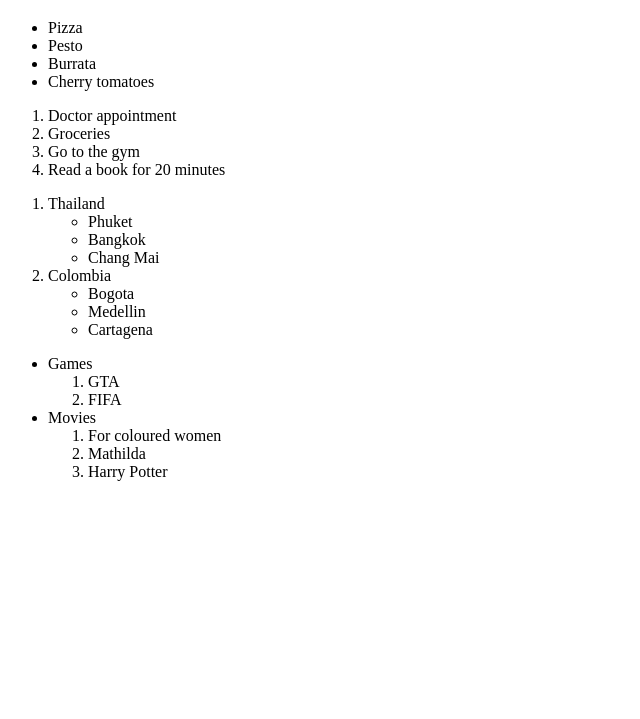
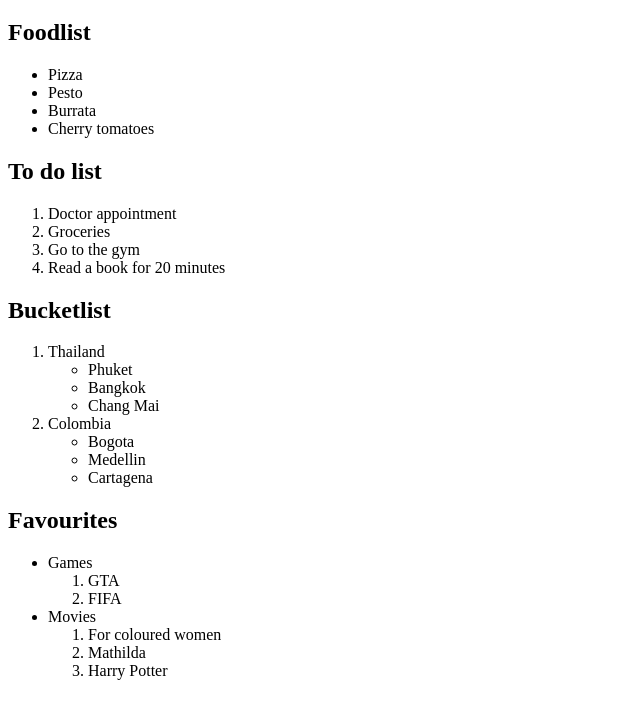
Before and after one commit to BouchraEM/Brainnest-week-1-HTML, a plain HTML site: page src/index.HTML in a window 1280 px wide. Shown: the part 61-780 px from the top of the page, without its empty margins (0-640 px from the left). Drawn offline with Linux system fonts and the light colour scheme.

Commit message:
added tittles

```diff
--- a/src/index.HTML
+++ b/src/index.HTML
@@ -4,22 +4,27 @@
     <meta charset="UTF-8" />
     <meta http-equiv="X-UA-Compatible" content="IE=edge" />
     <meta name="viewport" content="width=device-width, initial-scale=1.0" />
-    <title>Document</title>
+    <title>HTML</title>
   </head>
   <body>
     <h1>Lists</h1>
+    <h2>Foodlist</h2>
     <ul>
       <li>Pizza</li>
       <li>Pesto</li>
       <li>Burrata</li>
       <li>Cherry tomatoes</li>
     </ul>
+
+    <h2>To do list</h2>
     <ol>
       <li>Doctor appointment</li>
       <li>Groceries</li>
       <li>Go to the gym</li>
       <li>Read a book for 20 minutes</li>
     </ol>
+
+    <h2>Bucketlist</h2>
     <ol>
       <li>
         Thailand
@@ -38,6 +43,8 @@
         </ul>
       </li>
     </ol>
+
+    <h2>Favourites</h2>
     <ul>
       <li>
         Games
```
